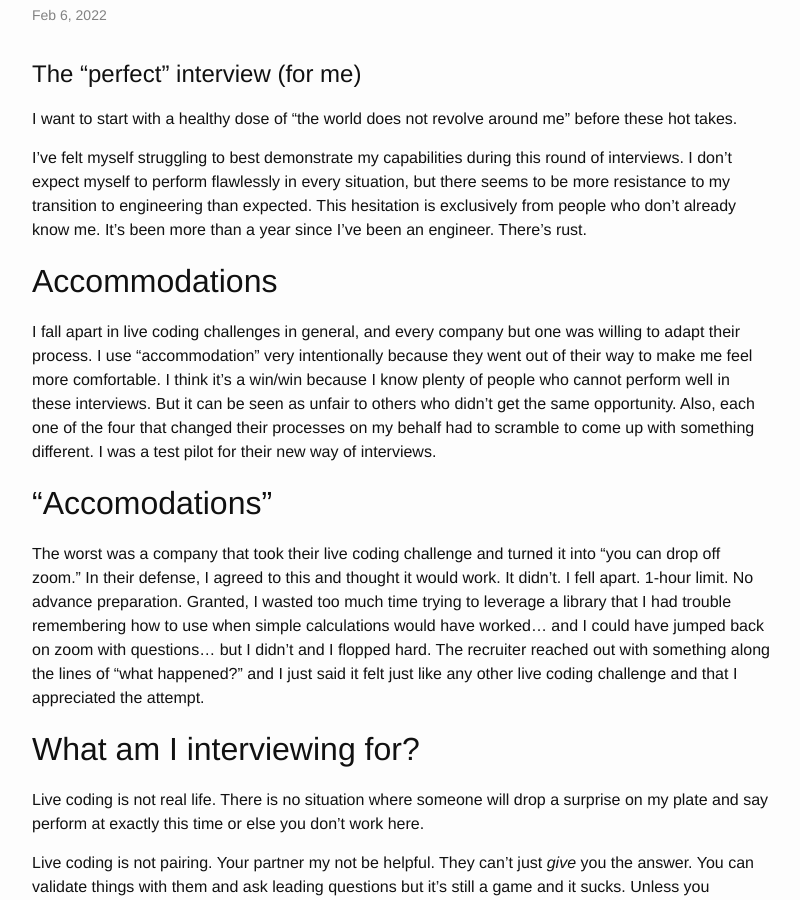
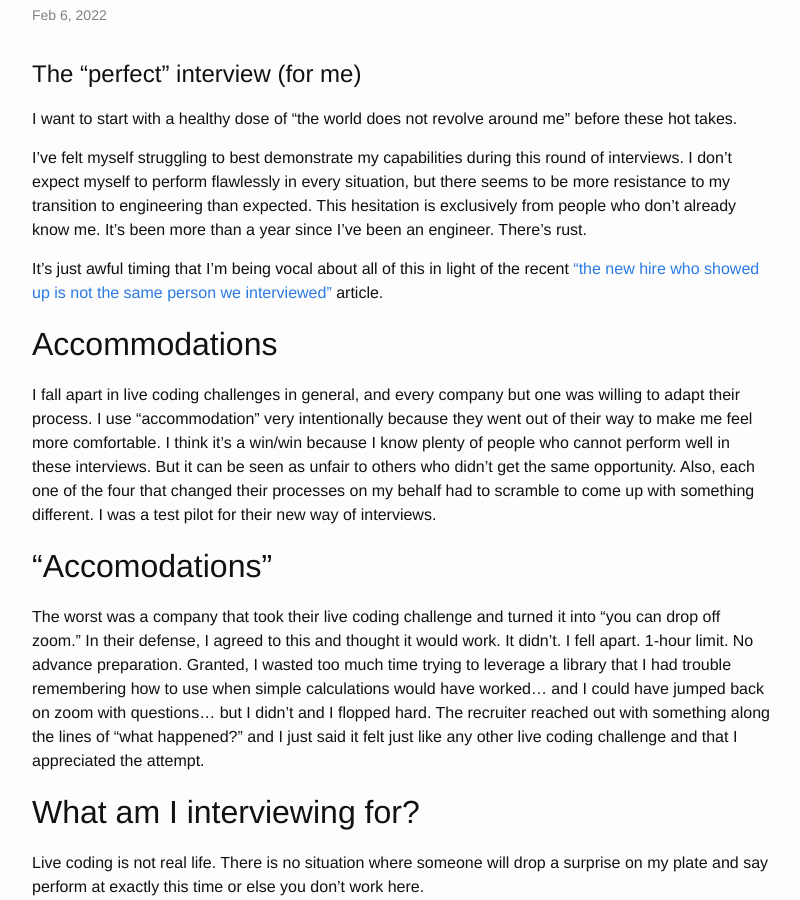
Before and after one commit to oreoshake/oreoshake.github.io, a Jekyll site: the page built from _posts/2022-02-06-the-perfect-interview-for-me.md, in a window 1280 px wide and 900 px high, scrolled down 366 px. Shown: the whole window, without its empty margins (238-1038 px from the left). Built offline with Jekyll 4.4.1, drawn with Linux system fonts in a browser that asks for light colours; emoji names are drawn with the system emoji font.

Commit message:
Update 2022-02-06-the-perfect-interview-for-me.md

```diff
--- a/_posts/2022-02-06-the-perfect-interview-for-me.md
+++ b/_posts/2022-02-06-the-perfect-interview-for-me.md
@@ -10,6 +10,8 @@ categories: jobs
 I want to start with a healthy dose of "the world does not revolve around me" before these hot takes.
 
 I've felt myself struggling to best demonstrate my capabilities during this round of interviews. I don't expect myself to perform flawlessly in every situation, but there seems to be more resistance to my transition to engineering than expected. This hesitation is exclusively from people who don't already know me. It's been more than a year since I've been an engineer. There's rust.
+
+It's just awful timing that I'm being vocal about all of this in light of the recent ["the new hire who showed up is not the same person we interviewed"](https://www.askamanager.org/2022/01/the-new-hire-who-showed-up-is-not-the-same-person-we-interviewed.html) article.
 
 ## Accommodations
 
```
